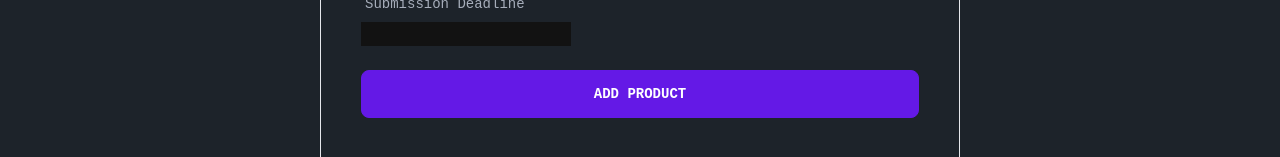
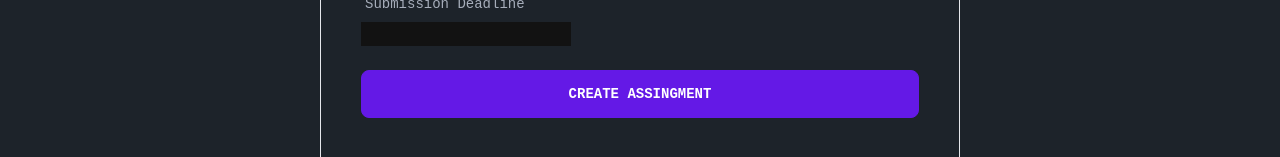
Before and after one commit to Mmsshakil/assingment-management-client, a React (Vite) app: page /addProduct in a window 1280 px wide. Shown: the part 679-836 px from the top of the page. Built offline with nearby package versions, Linux system fonts and the light colour scheme; no server answers; sample sign-in values are in the browser's storage.

Commit message:
button text fixed

```diff
--- a/src/pages/AddProduct/AddProduct.jsx
+++ b/src/pages/AddProduct/AddProduct.jsx
@@ -129,7 +129,7 @@
                         </div>
 
                         <div className="form-control mt-3">
-                            <button className="btn btn-primary">Add Product</button>
+                            <button className="btn btn-primary">Create Assingment</button>
                         </div>
                     </div>
                 </form>
```
